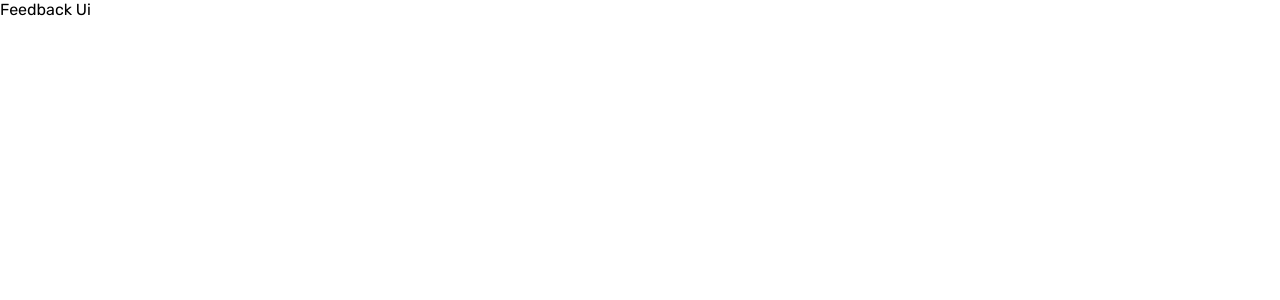
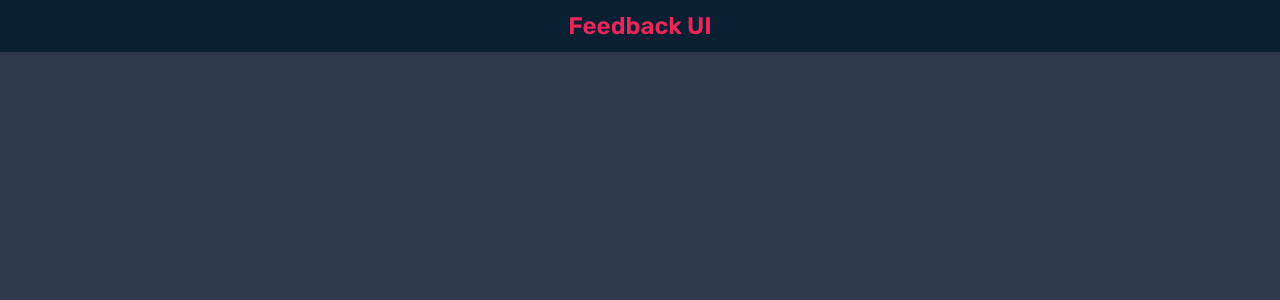
Before and after one commit to soumya495/feedback-ui, a React (Create React App) app: page / in a window 1280 px wide. Shown: the top 300 px of the page. Built offline with nearby package versions, Linux system fonts and the light colour scheme.

Commit message:
Navbar, Color Theme

```diff
--- a/src/App.css
+++ b/src/App.css
@@ -9,8 +9,17 @@
   font-family: 'Rubik', sans-serif;
 }
 
+:root {
+  --primary: #ec255a;
+  --secondary-dark: #082032;
+  --secondary-light: #2c394b;
+  --white: #faedf0;
+}
+
 body {
   max-width: 100vw;
   min-height: 100vh;
   overflow-x: hidden;
+  background-color: var(--secondary-light);
+  color: var(--white);
 }
--- a/src/App.js
+++ b/src/App.js
@@ -1,7 +1,11 @@
-import React from 'react'
+import Navbar from './components/Navbar'
 
 function App() {
-  return <>Feedback Ui</>
+  return (
+    <>
+      <Navbar />
+    </>
+  )
 }
 
 export default App
--- /dev/null
+++ b/src/components/Navbar.jsx
@@ -0,0 +1,12 @@
+import React from 'react'
+import Styles from '../styles/Navbar.module.css'
+
+function Navbar() {
+  return (
+    <nav>
+      <h1>Feedback UI</h1>
+    </nav>
+  )
+}
+
+export default Navbar
--- /dev/null
+++ b/src/styles/Navbar.module.css
@@ -0,0 +1,11 @@
+nav {
+  width: 100%;
+  padding-block: 0.75rem;
+  background-color: var(--secondary-dark);
+}
+
+nav > h1 {
+  font-size: 1.5rem;
+  text-align: center;
+  color: var(--primary);
+}
```
